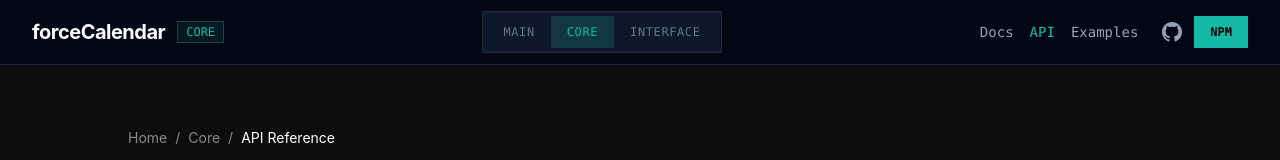
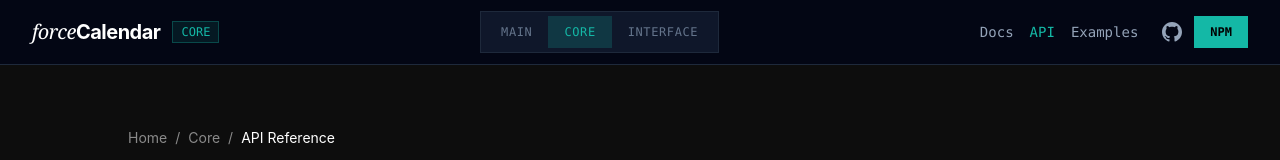
Before and after one commit to forceCalendar/www, a Next.js app: page /core/api in a window 1280 px wide. Shown: the top 160 px of the page. Built offline with nearby package versions, Linux system fonts and the light colour scheme.

Commit message:
Update navigation logo to match landing page typography

```diff
--- a/app/layout.tsx
+++ b/app/layout.tsx
@@ -1,5 +1,5 @@
 import type { Metadata, Viewport } from "next";
-import { Inter, JetBrains_Mono } from "next/font/google";
+import { Inter, JetBrains_Mono, Libre_Baskerville } from "next/font/google";
 import "./globals.css";
 
 const inter = Inter({
@@ -12,6 +12,14 @@ const jetbrainsMono = JetBrains_Mono({
   subsets: ["latin"],
   display: "swap",
   variable: "--font-mono",
+});
+
+const libreBaskerville = Libre_Baskerville({
+  weight: ["400", "700"],
+  style: ["italic"],
+  subsets: ["latin"],
+  display: "swap",
+  variable: "--font-serif",
 });
 
 export const viewport: Viewport = {
@@ -50,7 +58,7 @@ export default function RootLayout({
   children: React.ReactNode;
 }>) {
   return (
-    <html lang="en" className={`${inter.variable} ${jetbrainsMono.variable}`}>
+    <html lang="en" className={`${inter.variable} ${jetbrainsMono.variable} ${libreBaskerville.variable}`}>
       <body className="font-sans antialiased">
         {children}
       </body>
--- a/components/Navigation.tsx
+++ b/components/Navigation.tsx
@@ -18,10 +18,11 @@ export default function Navigation() {
         {/* Logo */}
         <Link
           href="/"
-          className="flex items-center space-x-3 group"
+          className="flex items-center space-x-3"
         >
-          <span className="text-xl font-bold tracking-tight text-white group-hover:text-teal-500 transition-colors">
-            forceCalendar
+          <span className="text-xl tracking-tight text-white">
+            <em className="font-normal italic font-serif">force</em>
+            <strong className="font-bold">Calendar</strong>
           </span>
           {isCore && (
             <span className="px-2 py-0.5 bg-teal-500/10 border border-teal-500/30 text-teal-500 text-xs font-mono uppercase">
```
